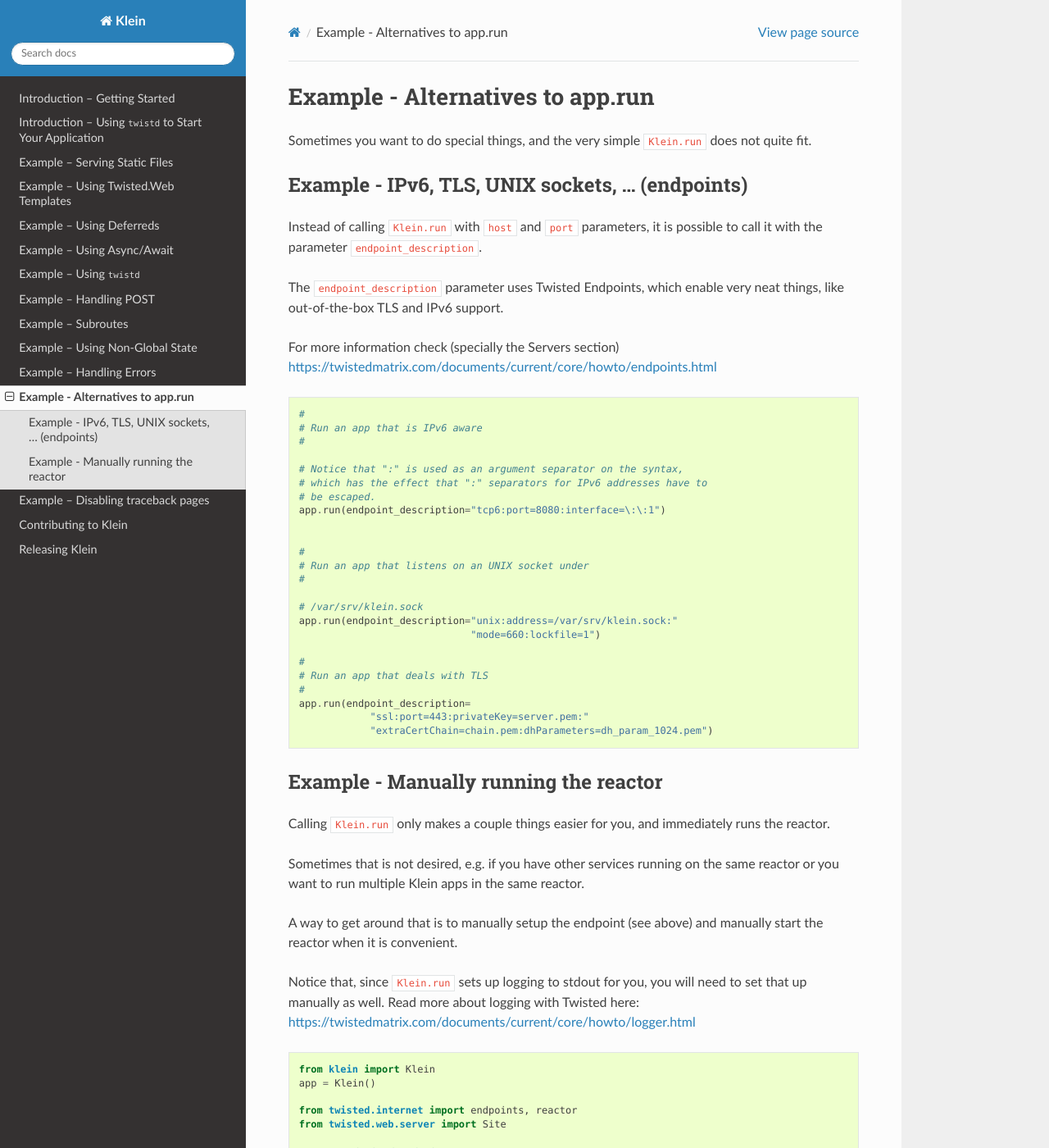
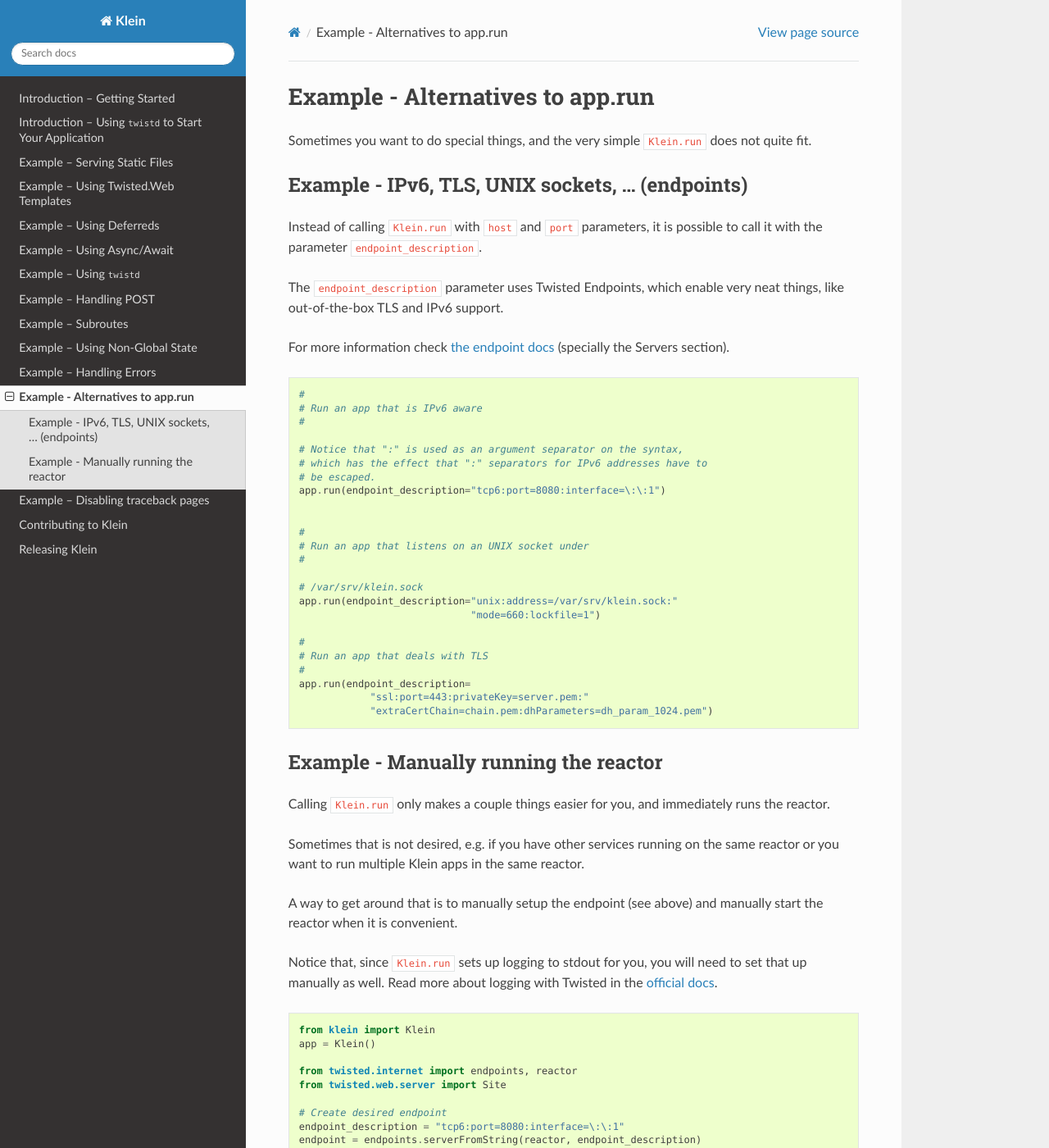
Before and after one commit to twisted/klein, a Sphinx documentation site: the page built from docs/examples/alternativerunning.rst, in a window 1280 px wide and 1400 px high. Shown: the whole window at 82% size. Built offline with Sphinx 7.4.7 and the Read the Docs theme 2.0.0, drawn with Linux system fonts in a browser that asks for light colours; the version number could not be read and is left out.

Commit message:
Update more links

```diff
--- a/CONTRIBUTING.rst
+++ b/CONTRIBUTING.rst
@@ -34,7 +34,7 @@
 Code
 ----
 
-- Use `Twisted's coding standards <https://twistedmatrix.com/documents/current/core/development/policy/coding-standard.html>`_ as a guideline for code changes you make.
+- Use `Twisted's coding standards <https://docs.twisted.org/en/stable/core/development/policy/coding-standard.html>`_ as a guideline for code changes you make.
   Some parts of Klein (eg. ``klein.resource.ensure_utf8_bytes``) do not adhere to the Twisted style guide, but changing that would break public APIs, which is worse than breaking the style guidelines.
   Similarly, if you change existing code, following the Twisted style guide is good, but is less important than not breaking public APIs.
 - Compatibility across versions is important: here are `Twisted's compatibility guidelines <https://twistedmatrix.com/trac/wiki/CompatibilityPolicy>`_, which Klein shares.
@@ -42,7 +42,7 @@
 - Please run ``tox -e flake8`` to check for style issues in changed code.
   Flake8 and similar tools expose many small-but-common errors early enough that it's easy to remedy the problem.
 - Code changes should have tests: untested code is buggy code.
-  Klein uses `Twisted Trial <https://twistedmatrix.com/documents/current/api/twisted.trial.html>`_ and `tox <https://tox.readthedocs.io/en/latest/>`_ for its tests.
+  Klein uses `Twisted Trial <https://docs.twisted.org/en/stable/api/twisted.trial.html>`_ and `tox <https://tox.readthedocs.io/en/latest/>`_ for its tests.
   The command to run the full test suite is ``tox`` with no arguments.
   This will run tests against several versions of Python and Twisted, which can be time-consuming.
   To run tests against only one or a few versions, pass a ``-e`` argument with an environment from the envlist in ``tox.ini``: for example, ``tox -e py38-twcurrent`` will run tests with Python 3.8 and the current released version of Twisted.
--- a/README.rst
+++ b/README.rst
@@ -18,7 +18,7 @@
 Klein is a micro-framework for developing production-ready web services with Python.
 It is 'micro' in that it has an incredibly small API similar to `Bottle <https://bottlepy.org/docs/dev/index.html>`_ and `Flask <https://flask.palletsprojects.com/>`_.
 It is not 'micro' in that it depends on things outside the standard library.
-This is primarily because it is built on widely used and well tested components like `Werkzeug <https://werkzeug.palletsprojects.com/>`_ and `Twisted <https://twistedmatrix.com>`_.
+This is primarily because it is built on widely used and well tested components like `Werkzeug <https://werkzeug.palletsprojects.com/>`_ and `Twisted <https://twisted.org>`_.
 
 A `Klein bottle <https://en.wikipedia.org/wiki/Klein_bottle>`_ is an example of a non-orientable surface, and a glass Klein bottle looks like a twisted bottle or twisted flask.
 This, of course, made it too good of a pun to pass up.
--- a/docs/examples/alternativerunning.rst
+++ b/docs/examples/alternativerunning.rst
@@ -15,8 +15,8 @@
 The ``endpoint_description`` parameter uses Twisted Endpoints, which enable
 very neat things, like out-of-the-box TLS and IPv6 support.
 
-For more information check (specially the Servers section)
-https://twistedmatrix.com/documents/current/core/howto/endpoints.html
+For more information check `the endpoint docs <https://docs.twisted.org/en/stable/core/howto/endpoints.html>`_ (specially the Servers section).
+
 
 .. code-block:: python
 
@@ -59,8 +59,8 @@
 
 Notice that, since ``Klein.run`` sets up logging to stdout for you,
 you will need to set that up manually as well.
-Read more about logging with Twisted here:
-https://twistedmatrix.com/documents/current/core/howto/logger.html
+Read more about logging with Twisted in the `official docs <https://docs.twisted.org/en/stable/core/howto/logger.html>`_.
+
 
 .. code-block:: python
 
--- a/docs/examples/disablingtracebacks.rst
+++ b/docs/examples/disablingtracebacks.rst
@@ -54,7 +54,7 @@
 instance variable ``displayTracebacks`` that defaults to ``True``.
 
 For the rationale behind that, check
-https://twistedmatrix.com/trac/ticket/135
+`trac#135 <https://twistedmatrix.com/trac/ticket/135>`_.
 
 .. code-block:: python
 
```
